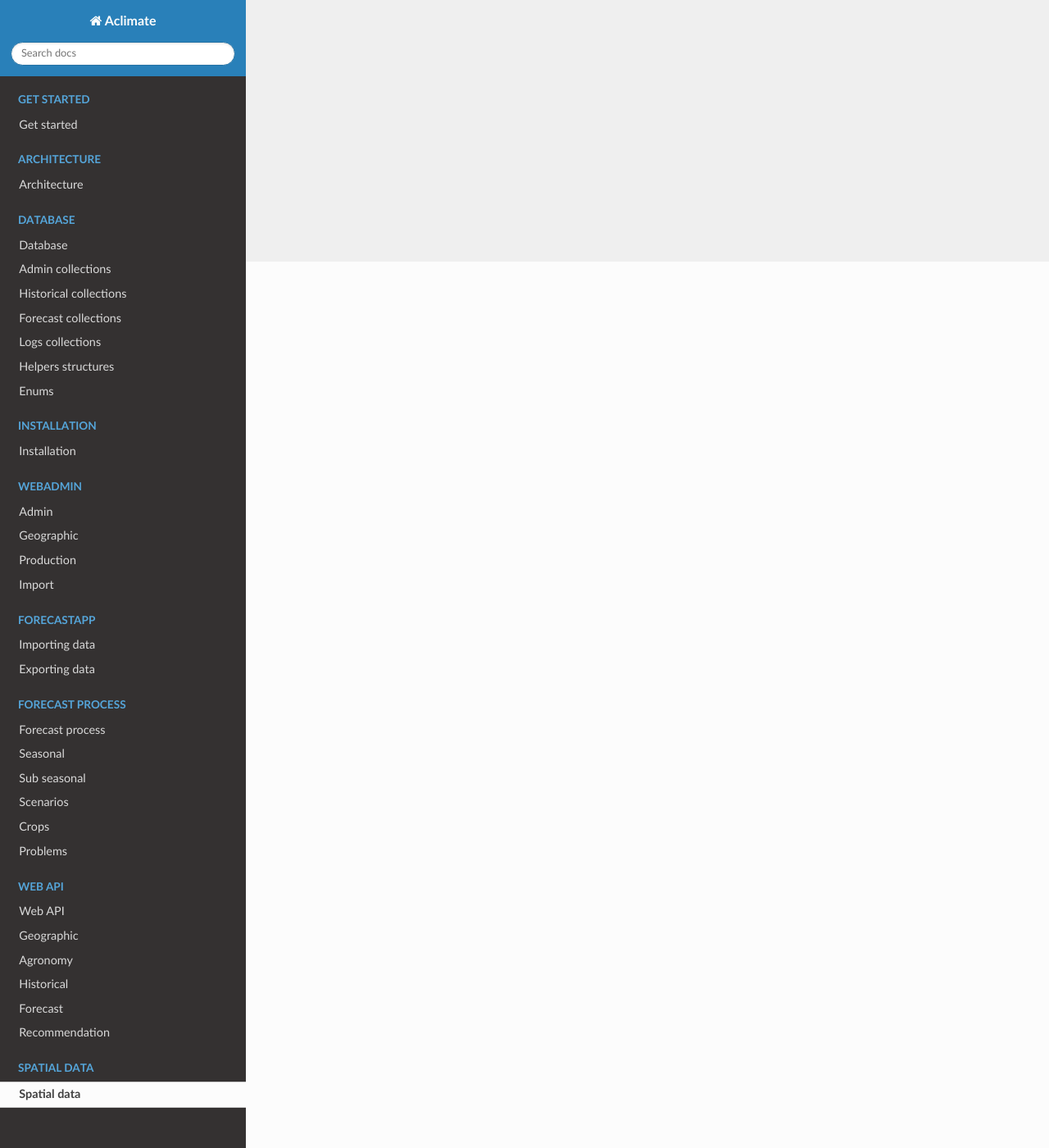
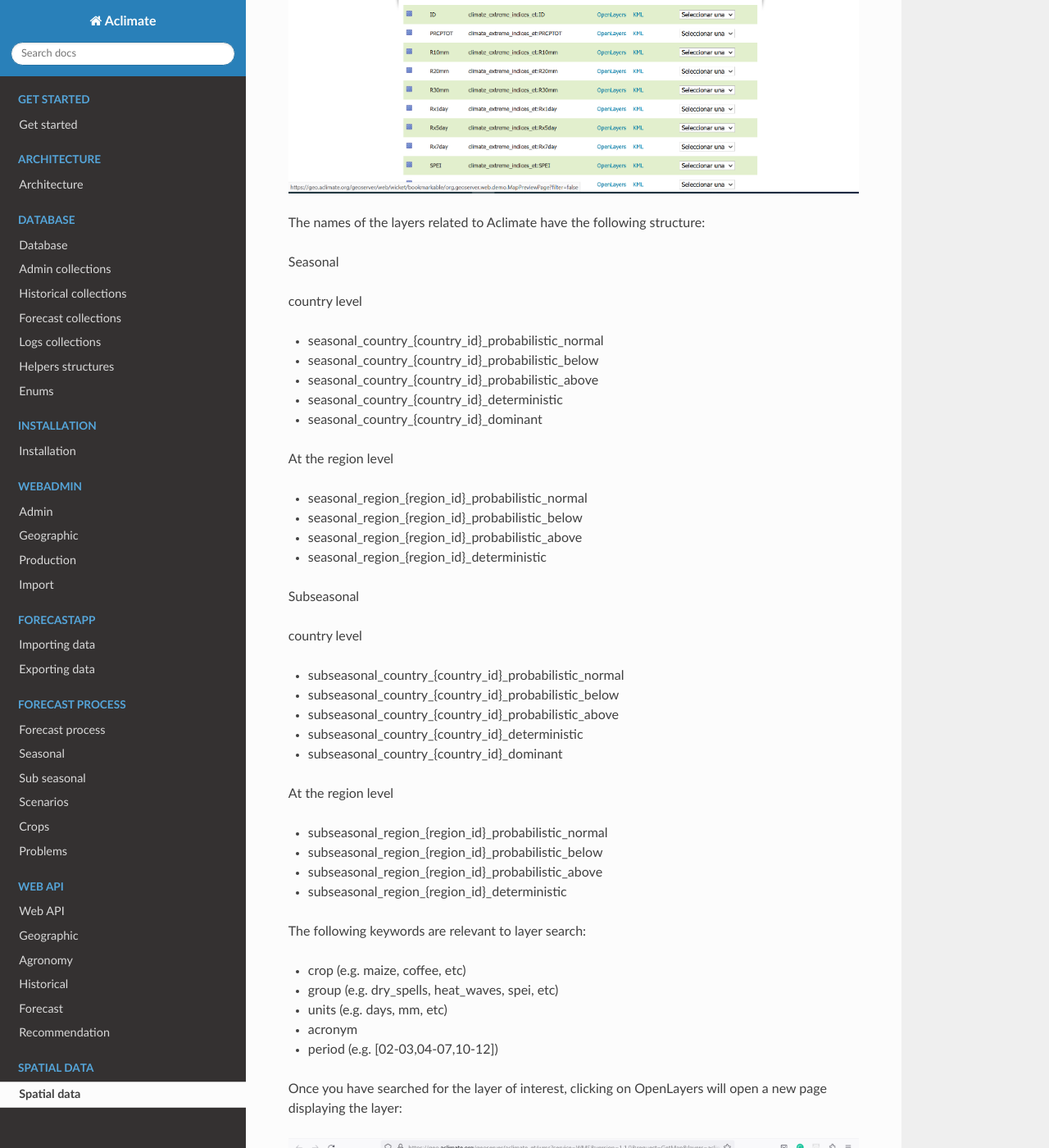
Before and after one commit to stevensotelo/aclimate_docs, a Sphinx documentation site: the page built from docs/source/09-spatial.rst, in a window 1280 px wide and 1400 px high, scrolled down 1081 px. Shown: the whole window at 82% size. Built offline with Sphinx 7.4.7 and the Read the Docs theme 2.0.0, drawn with Linux system fonts in a browser that asks for light colours; some of the changed text lies outside the part shown.

Commit message:
Spatial data added

```diff
--- a/docs/source/09-spatial.rst
+++ b/docs/source/09-spatial.rst
@@ -1,2 +1,78 @@
 Spatial data
 ============
+
+GeoServer is an open source server for sharing geospatial data. The GeoServer used by Aclimate is https://geo.aclimate.org/.
+On the platform there are different workspaces, the ones used by aclimate have the following structure:
+
+- aclimate_(country_id)
+- aclimate_(region_id)
+
+Example: aclimate_et
+
+To search and view the different layers, on the home page you can click on the left area, on layer preview data.
+
+.. image:: /_static/img/09-geoserver/geoserver-home.*
+  :alt: GeoServer home page
+  :class: device-screen-vertical side-by-side
+
+Once here, all the layers will be listed for viewing. You can filter in the search bar (where there is a magnifying glass) either by name of the workspace, example aclimate_et or by name or title of the layer.
+
+.. image:: /_static/img/09-geoserver/geoserver-layer-preview.*
+  :alt: GeoServer layer preview
+  :class: device-screen-vertical side-by-side
+
+The names of the layers related to Aclimate have the following structure:
+
+Seasonal
+
+country level
+
+- seasonal_country_{country_id}_probabilistic_normal
+- seasonal_country_{country_id}_probabilistic_below
+- seasonal_country_{country_id}_probabilistic_above
+- seasonal_country_{country_id}_deterministic
+- seasonal_country_{country_id}_dominant
+
+At the region level
+
+- seasonal_region_{region_id}_probabilistic_normal
+- seasonal_region_{region_id}_probabilistic_below
+- seasonal_region_{region_id}_probabilistic_above
+- seasonal_region_{region_id}_deterministic
+
+Subseasonal
+
+country level
+
+- subseasonal_country_{country_id}_probabilistic_normal
+- subseasonal_country_{country_id}_probabilistic_below
+- subseasonal_country_{country_id}_probabilistic_above
+- subseasonal_country_{country_id}_deterministic
+- subseasonal_country_{country_id}_dominant
+
+At the region level
+
+- subseasonal_region_{region_id}_probabilistic_normal
+- subseasonal_region_{region_id}_probabilistic_below
+- subseasonal_region_{region_id}_probabilistic_above
+- subseasonal_region_{region_id}_deterministic
+
+The following keywords are relevant to layer search:
+
+- crop (e.g. maize, coffee, etc)
+- group (e.g. dry_spells, heat_waves, spei, etc)
+- units (e.g. days, mm, etc)
+- acronym
+- period (e.g. [02-03,04-07,10-12])
+
+Once you have searched for the layer of interest, clicking on OpenLayers will open a new page displaying the layer:
+
+.. image:: /_static/img/09-geoserver/geoserver-layer-visualization.*
+  :alt: GeoServer layer preview OpenLayers
+  :class: device-screen-vertical side-by-side
+
+If you want to change the time parameter of the layer to display it on different dates, you can do it as follows:
+
+.. image:: /_static/img/09-geoserver/geoserver-layer-visualization-time.*
+  :alt: GeoServer layer preview OpenLayers
+  :class: device-screen-vertical side-by-side
```
Also changed, not shown: docs/source/07-seasonal-nextgen.rst (+10 -0 lines), docs/source/_static/img/09-geoserver/geoserver-home.png (added), docs/source/_static/img/09-geoserver/geoserver-layer-preview.png (added), docs/source/_static/img/09-geoserver/geoserver-layer-visualization-time.png (added), docs/source/_static/img/09-geoserver/geoserver-layer-visualization.png (added), docs/source/_static/img/09-geoserver/geoserver-search-aclimate_et.png (added), docs/source/_static/img/09-geoserver/geoserver-search-dominant.png (added).
